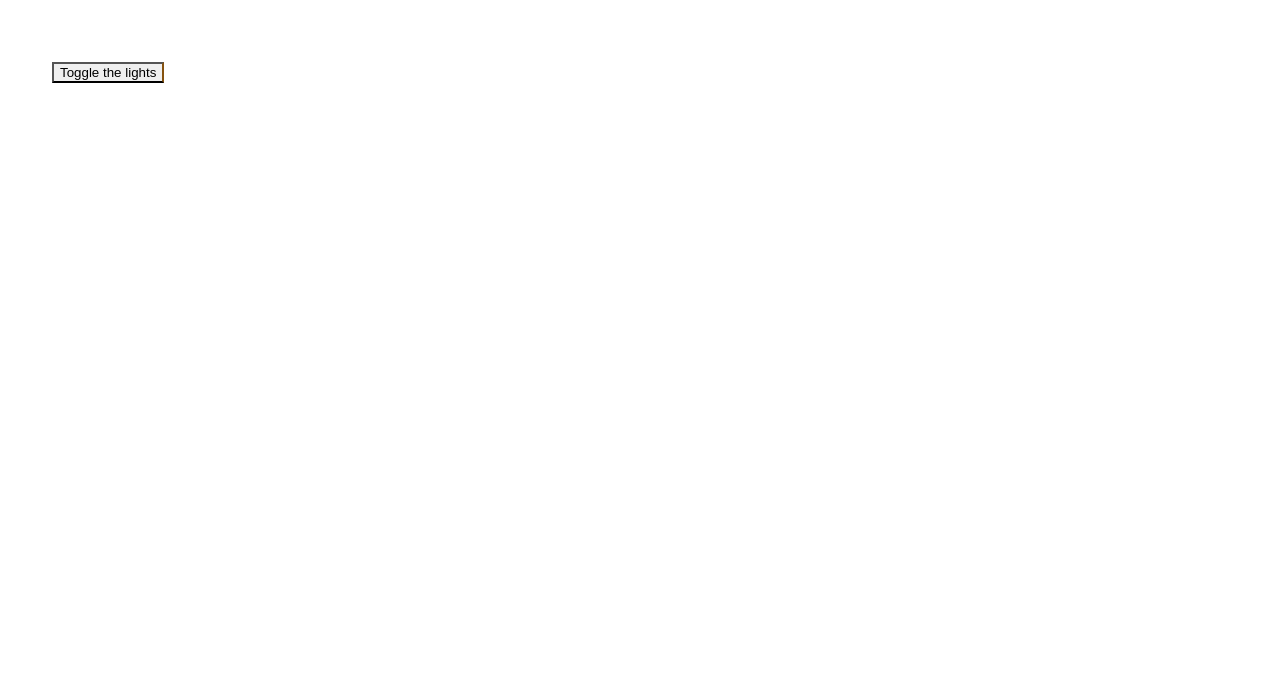
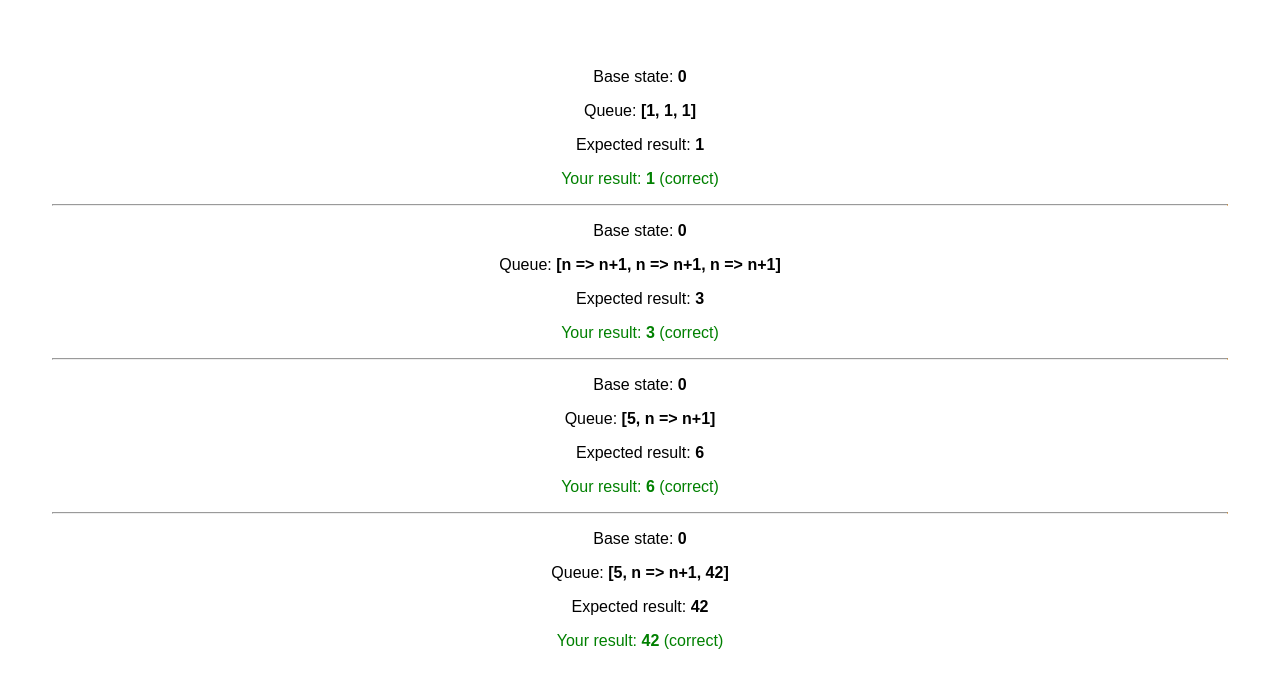
Before and after one commit to neerajkrmehta/react_self, a React (Vite) app in the folder react/: page / in a window 1280 px wide. Shown: the top 686 px of the page. Built offline with nearby package versions, Linux system fonts and the light colour scheme.

Commit message:
ChallangeProblem

```diff
--- a/react/src/App.jsx
+++ b/react/src/App.jsx
@@ -5,25 +5,61 @@
 import Profile from './Components/Profile'
 import Button from './Components/Button/Button'
 import list from './Components/Data/Data'
+import getFinalState from './Components/ProcessQueue'
+
+
+
+function increment(n) {
+  return n + 1;
+}
+increment.toString = () => "n => n+1";
 
 
 function App() {
-function handleClick() {
-  let bodyStyle = document.body.style;
-  if (bodyStyle.backgroundColor === "black") {
-    bodyStyle.backgroundColor = "white";
-  } else {
-    bodyStyle.backgroundColor = "black";
-  }
-}
+
 return (
   <>
-    <button onClick={handleClick}>Toggle the lights</button>
+    <TestCase baseState={0} queue={[1, 1, 1]} expected={1} />
+    <hr />
+    <TestCase
+      baseState={0}
+      queue={[increment, increment, increment]}
+      expected={3}
+    />
+    <hr />
+    <TestCase baseState={0} queue={[5, increment]} expected={6} />
+    <hr />
+    <TestCase baseState={0} queue={[5, increment, 42]} expected={42} />
   </>
 );
+}
+function TestCase({ baseState, queue, expected }) {
+  const actual = getFinalState(baseState, queue);
+  return (
+    <>
+      <p>
+        Base state: <b>{baseState}</b>
+      </p>
+      <p>
+        Queue: <b>[{queue.join(", ")}]</b>
+      </p>
+      <p>
+        Expected result: <b>{expected}</b>
+      </p>
+      <p
+        style={{
+          color: actual === expected ? "green" : "red",
+        }}
+      >
+        Your result: <b>{actual}</b> (
+        {actual === expected ? "correct" : "wrong"})
+      </p>
+    </>
+  );
 }
 
 
 
 
+
 export default App
--- /dev/null
+++ b/react/src/Components/ProcessQueue.jsx
@@ -0,0 +1,16 @@
+ function getFinalState(baseState, queue) {
+  let finalState = baseState;
+
+  for (let update of queue) {
+    if (typeof update === "function") {
+      // Apply the updater function.
+      finalState = update(finalState);
+    } else {
+      // Replace the next state.
+      finalState = update;
+    }
+  }
+
+  return finalState;
+}
+export default getFinalState;
```
